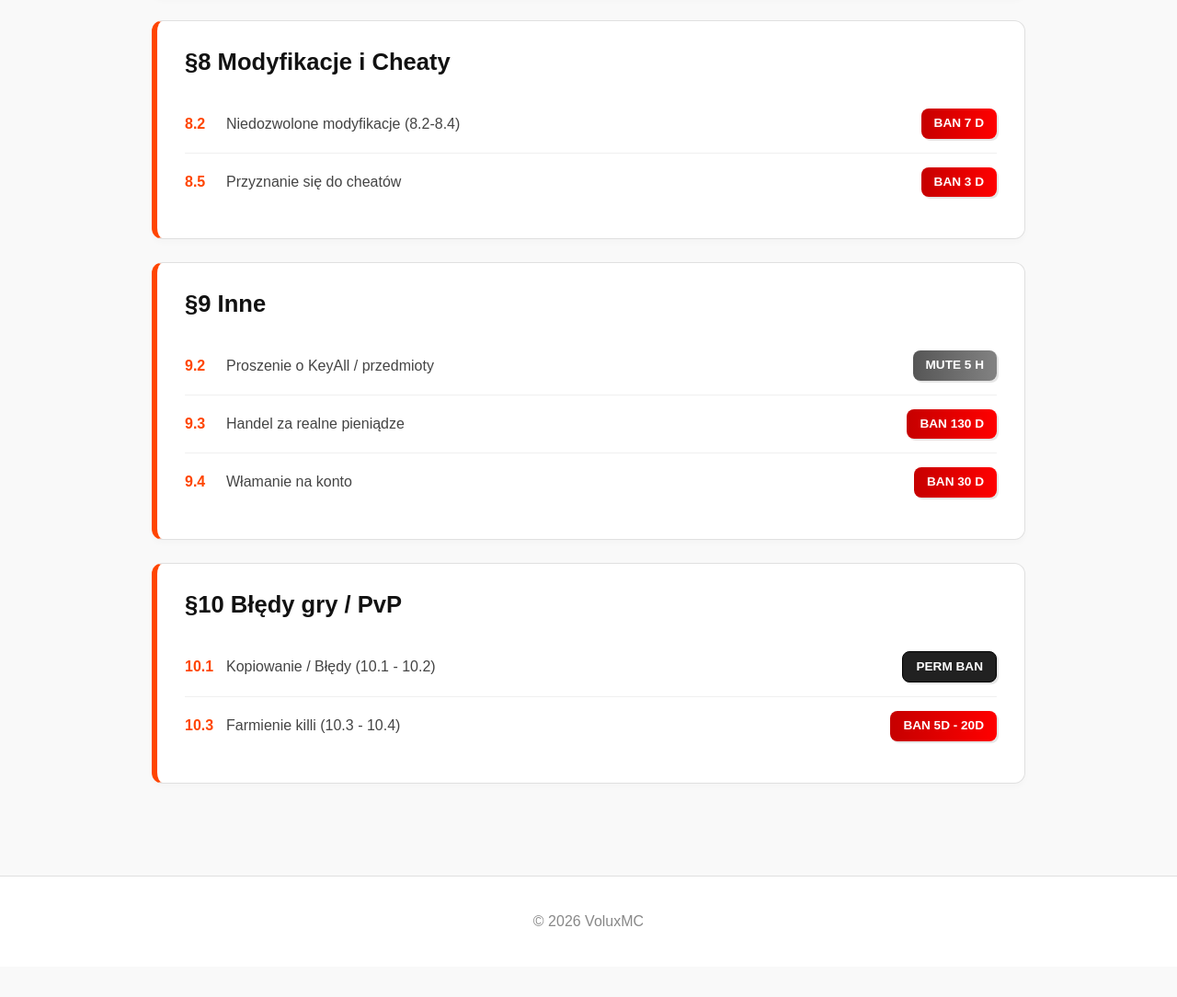
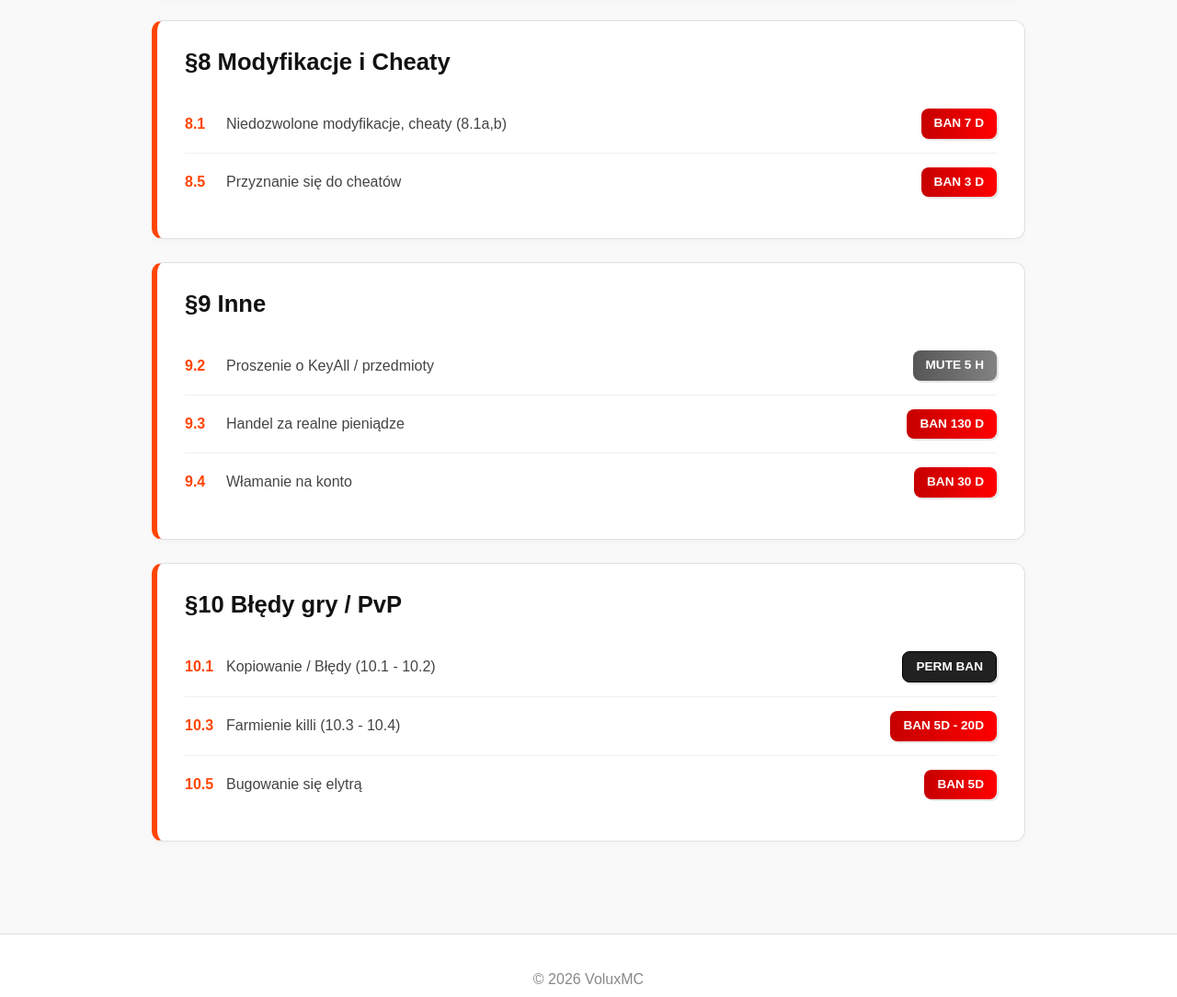
Before and after one commit to LucznioreQ/voluxmc, a plain HTML site: page taryfikator.html in a window 1280 px wide. Shown: the part 2254-3338 px from the top of the page at 92% size. Before the commit the page ends 3305 px from the top, so only its background shows below. Drawn offline with Linux system fonts and the light colour scheme.

Commit message:
Update taryfikator.html

```diff
--- a/taryfikator.html
+++ b/taryfikator.html
@@ -344,7 +344,7 @@
             <h2>§8 Modyfikacje i Cheaty</h2>
             <ul class="rule-list">
                 <li>
-                    <div class="content"><span class="num">8.2</span> Niedozwolone modyfikacje (8.2-8.4)</div>
+                    <div class="content"><span class="num">8.1</span> Niedozwolone modyfikacje, cheaty (8.1a,b)</div>
                     <span class="punishment-tag tag-ban">Ban 7 d</span>
                 </li>
                 <li>
@@ -383,6 +383,10 @@
                     <div class="content"><span class="num">10.3</span> Farmienie killi (10.3 - 10.4)</div>
                     <span class="punishment-tag tag-ban">Ban 5d - 20d</span>
                 </li>
+                <li>
+                    <div class="content"><span class="num">10.5</span> Bugowanie się elytrą</div>
+                    <span class="punishment-tag tag-ban">Ban 5d</span>
+                </li>
             </ul>
         </section>
 
```
